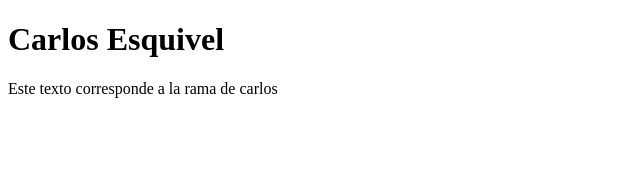
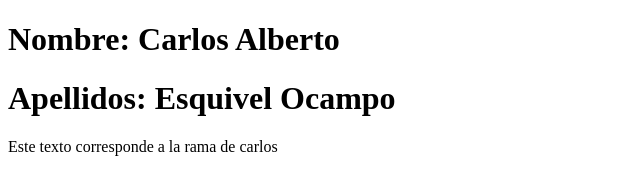
Before and after one commit to caesoc2022/CarlosGit, a plain HTML site: page index.html in a window 1280 px wide. Shown: the whole page, without its empty margins (0-640 px from the left). Drawn offline with Linux system fonts and the light colour scheme.

Commit message:
Se corrigio el nombre completo

```diff
--- a/index.html
+++ b/index.html
@@ -5,7 +5,8 @@
     <meta http-equiv="X-UA-Compatible" content="IE=edge">
     <meta name="viewport" content="width=device-width, initial-scale=1.0">
     <title>Curso Git</title>
-    <h1>Carlos Esquivel</h1>
+    <h1>Nombre: Carlos Alberto</h1>
+    <h1>Apellidos: Esquivel Ocampo</h1>
     <p>
         Este texto corresponde a la rama de carlos
     </p>
```
